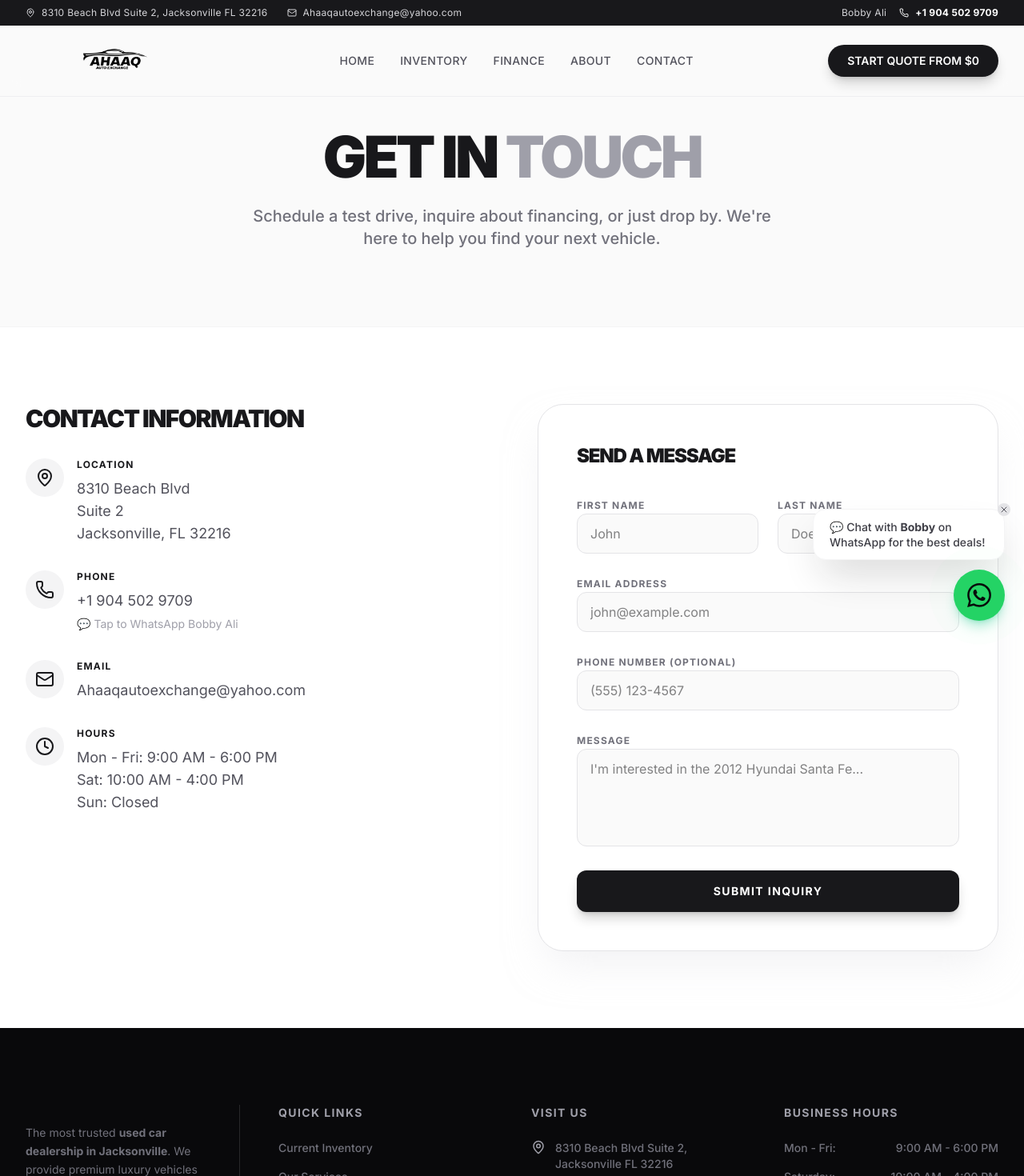
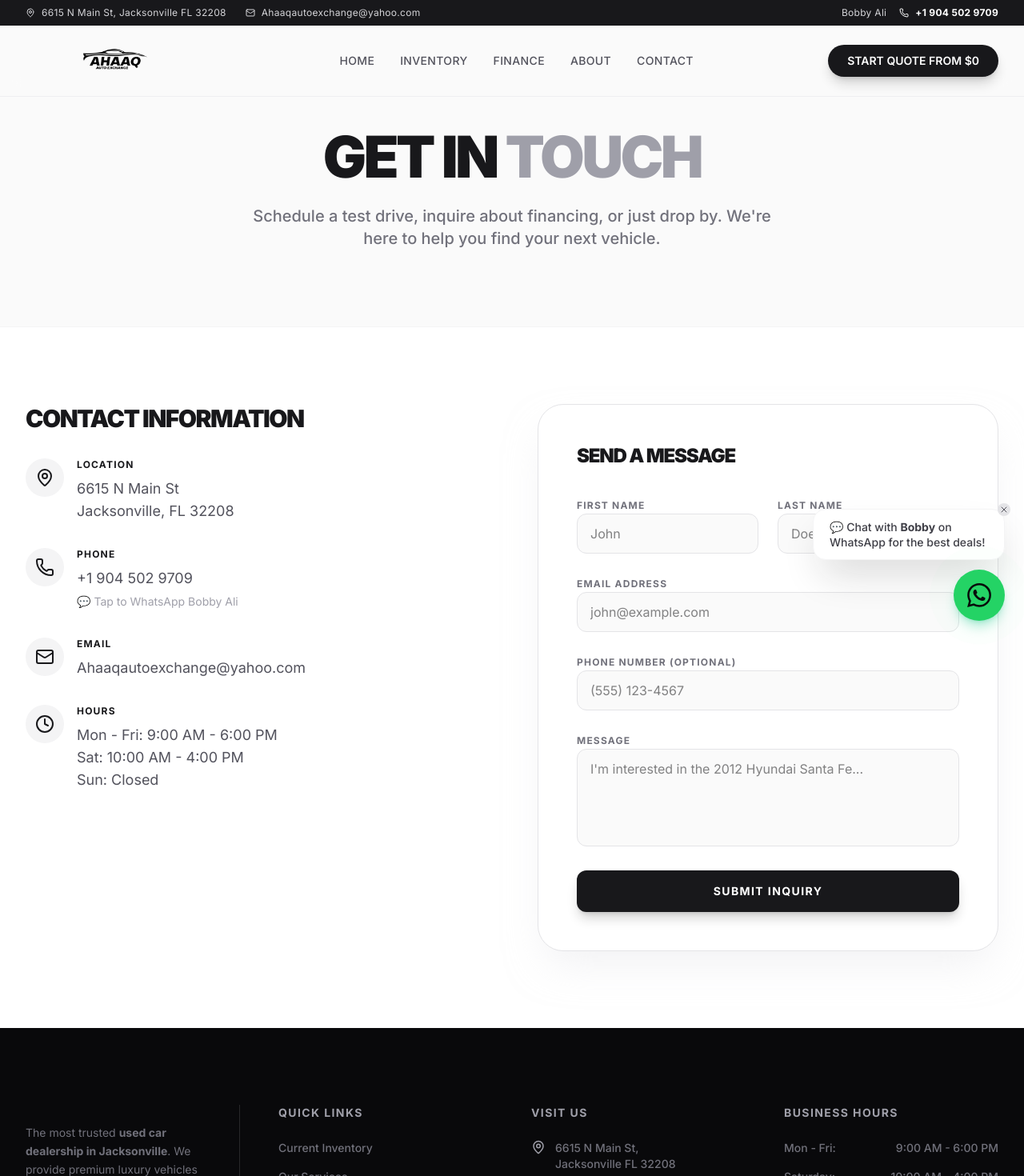
Before and after one commit to Faheem1011/ahaaq-auto-exchange, a Next.js app: page /contact in a window 1280 px wide. Shown: the top 1470 px of the page at 80% size. Built offline with nearby package versions, Linux system fonts and the light colour scheme.

Commit message:
fix(location): update workshop address to 6615 N Main St, Jacksonville FL 32208

```diff
--- a/app/contact/page.js
+++ b/app/contact/page.js
@@ -72,7 +72,7 @@ export default function ContactPage() {
                   </div>
                   <div>
                     <h4 className="font-bold text-zinc-900 uppercase tracking-widest text-xs mb-2">Location</h4>
-                    <p className="text-zinc-600 text-lg">8310 Beach Blvd<br />Suite 2<br />Jacksonville, FL 32216</p>
+                    <p className="text-zinc-600 text-lg">6615 N Main St<br />Jacksonville, FL 32208</p>
                   </div>
                 </div>
 
--- a/app/faq/page.js
+++ b/app/faq/page.js
@@ -9,7 +9,7 @@ import Link from 'next/link';
 const faqs = [
   {
     question: "Where is Ahaaq Auto Exchange located in Jacksonville?",
-    answer: "We are conveniently located at 8310 Beach Blvd Suite 2, Jacksonville, FL 32216. Our dealership is easily accessible for residents across Jacksonville, Orange Park, and the surrounding areas."
+    answer: "We are conveniently located at 6615 N Main St, Jacksonville, FL 32208. Our dealership is easily accessible for residents across Jacksonville, Northside, and the surrounding areas."
   },
   {
     question: "Do you offer financing for bad credit in Jacksonville?",
--- a/app/inventory/[slug]/page.js
+++ b/app/inventory/[slug]/page.js
@@ -339,7 +339,7 @@ export default async function VehiclePage({ params }) {
                   </div>
                   <p className="text-xs font-bold text-zinc-500 leading-tight">
                     Visit us in Jacksonville at <br />
-                    <span className="text-zinc-900">8310 Beach Blvd Suite 2, Jacksonville, FL 32216</span>
+                    <span className="text-zinc-900">6615 N Main St, Jacksonville, FL 32208</span>
                   </p>
                 </div>
               </div>
--- a/app/page.js
+++ b/app/page.js
@@ -30,16 +30,16 @@ export default async function Home() {
     "priceRange": "$$",
     "address": {
       "@type": "PostalAddress",
-      "streetAddress": "8310 Beach Blvd Suite 2",
+      "streetAddress": "6615 N Main St",
       "addressLocality": "Jacksonville",
       "addressRegion": "FL",
-      "postalCode": "32216",
+      "postalCode": "32208",
       "addressCountry": "US"
     },
     "geo": {
       "@type": "GeoCoordinates",
-      "latitude": 30.2869,
-      "longitude": -81.5658
+      "latitude": 30.3879,
+      "longitude": -81.6528
     },
     "openingHoursSpecification": [
       {
@@ -163,7 +163,7 @@ export default async function Home() {
         <div className="max-w-4xl mx-auto prose prose-zinc prose-lg">
           <h2 className="text-3xl font-black tracking-tight text-zinc-900 uppercase mb-8">Your Trusted Used Car Dealer in Jacksonville, Florida</h2>
           <p className="text-zinc-700 leading-relaxed font-medium">
-            Looking for a reliable <Link href="/inventory" className="text-zinc-900 underline decoration-zinc-300 underline-offset-4 hover:decoration-zinc-900 font-bold transition-all">used car in Jacksonville</Link>? Ahaaq Auto Exchange is your premier destination for high-quality pre-owned vehicles. Located conveniently on Beach Blvd, we serve our local Jacksonville community with a curated selection of luxury cars, SUVs, and efficient imports.
+            Looking for a reliable <Link href="/inventory" className="text-zinc-900 underline decoration-zinc-300 underline-offset-4 hover:decoration-zinc-900 font-bold transition-all">used car in Jacksonville</Link>? Ahaaq Auto Exchange is your premier destination for high-quality pre-owned vehicles. Located conveniently on N Main St, we serve our local Jacksonville community with a curated selection of luxury cars, SUVs, and efficient imports.
           </p>
           <p className="text-zinc-700 leading-relaxed font-medium mt-6">
             Our commitment to quality means every vehicle in our inventory undergoes a rigorous inspection. Whether you&apos;re searching for a Lexus SUV to navigate the Florida coast or a reliable Toyota for your daily commute, our expert team is here to help you find the perfect match. We offer <Link href="/finance" className="text-zinc-900 underline decoration-zinc-300 underline-offset-4 hover:decoration-zinc-900 font-bold transition-all">flexible financing solutions</Link> tailored to your needs, including zero-down options and competitive rates for all credit profiles.
--- a/app/privacy/page.js
+++ b/app/privacy/page.js
@@ -34,7 +34,7 @@ export default function PrivacyPage() {
           <p>
             If you have any questions about this Privacy Policy, please contact us at:<br />
             <strong>Ahaaq Auto Exchange</strong><br />
-            8310 Beach Blvd Suite 2, Jacksonville FL 32216<br />
+            6615 N Main St, Jacksonville FL 32208<br />
             Email: Ahaaqautoexchange@yahoo.com
           </p>
         </div>
--- a/components/Footer.jsx
+++ b/components/Footer.jsx
@@ -37,7 +37,7 @@ export default function Footer() {
           <ul className="space-y-4 text-sm font-medium text-zinc-500">
             <li className="flex items-start gap-3">
               <MapPin size={18} className="text-zinc-400 shrink-0" />
-              <span>8310 Beach Blvd Suite 2, <br/>Jacksonville FL 32216</span>
+              <span>6615 N Main St, <br/>Jacksonville FL 32208</span>
             </li>
             <li className="flex items-center gap-3">
               <Phone size={18} className="text-zinc-400" />
--- a/components/Navbar.jsx
+++ b/components/Navbar.jsx
@@ -8,7 +8,7 @@ export default function Navbar() {
       {/* Top Bar for Contact Info */}
       <div className="hidden md:flex justify-between items-center py-2 px-8 bg-zinc-900 text-zinc-300 text-xs tracking-wide">
         <div className="flex items-center gap-6">
-          <span className="flex items-center gap-2"><MapPin size={12} /> 8310 Beach Blvd Suite 2, Jacksonville FL 32216</span>
+          <span className="flex items-center gap-2"><MapPin size={12} /> 6615 N Main St, Jacksonville FL 32208</span>
           <span className="flex items-center gap-2"><Mail size={12} /> Ahaaqautoexchange@yahoo.com</span>
         </div>
         <div className="flex items-center gap-4">
```
